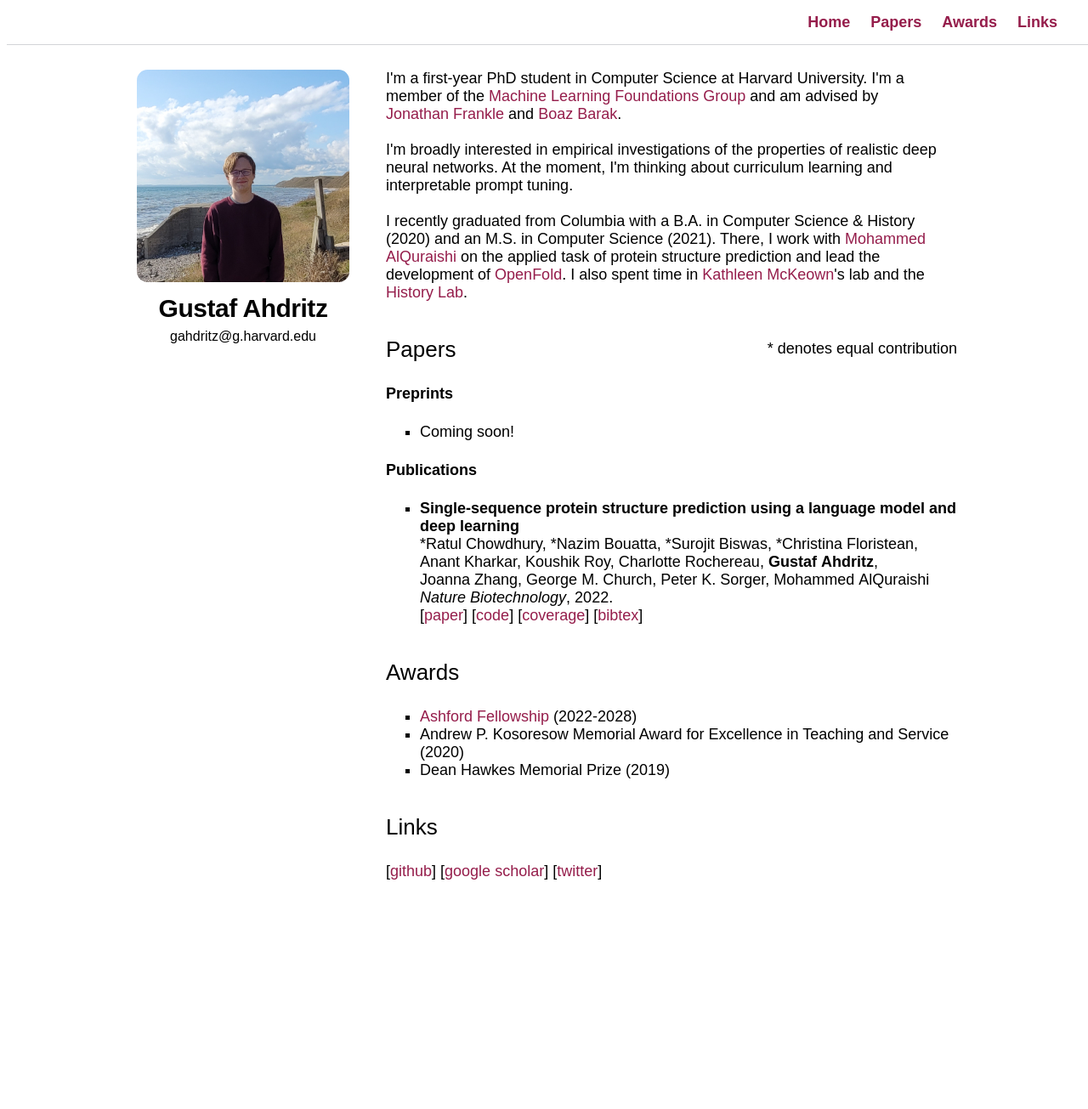
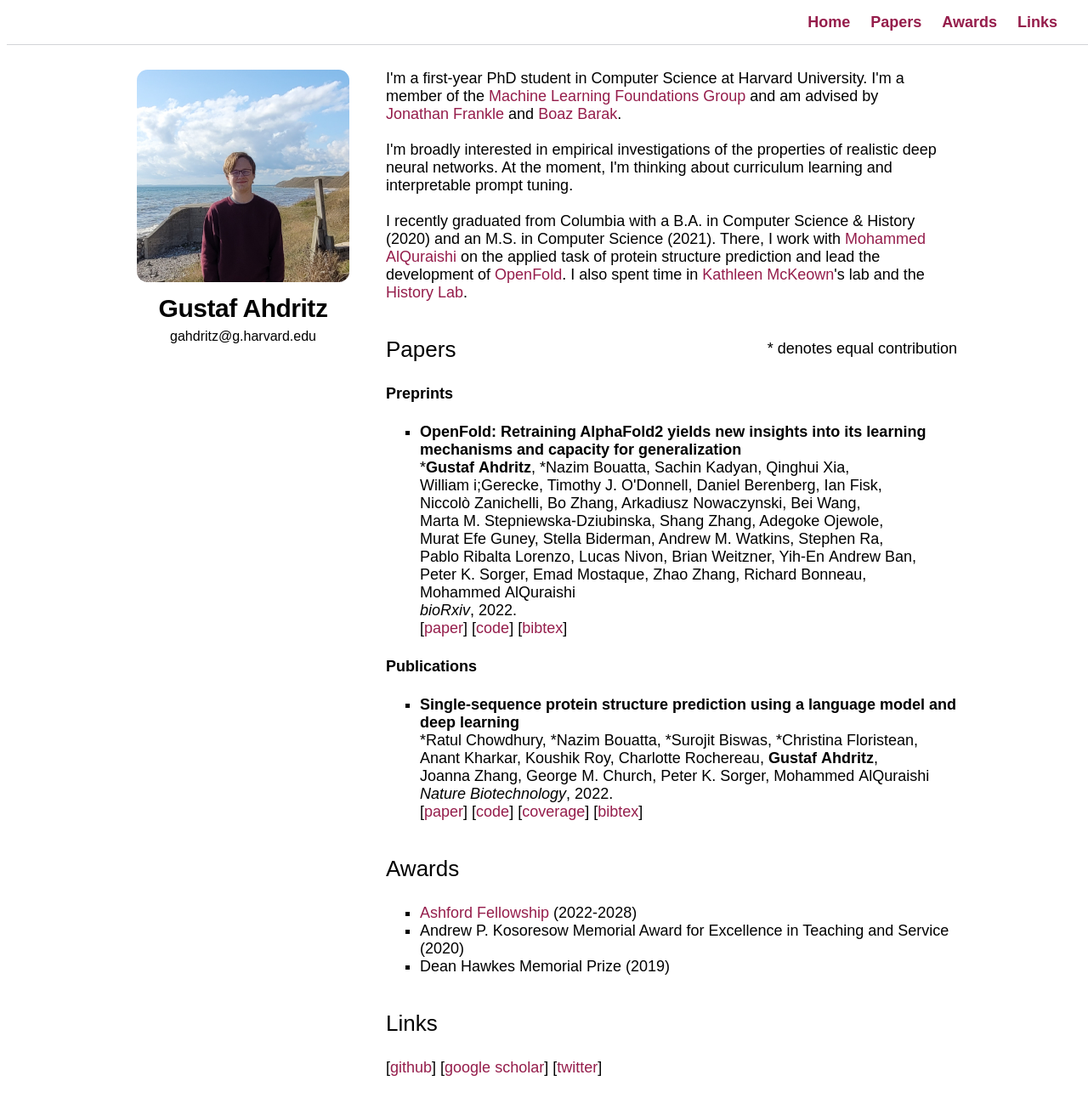
Before and after one commit to gahdritz/gahdritz.github.io, a Jekyll site: the page built from index.html, in a window 1280 px wide and 1341 px high. Shown: the top 1305 px of the window at 85% size. Built offline with Jekyll 4.4.1, drawn with Linux system fonts in a browser that asks for light colours; some web fonts are replaced.

Commit message:
Add OpenFold

```diff
--- a/index.html
+++ b/index.html
@@ -28,7 +28,42 @@ layout: default
 
     <h4><span>Preprints</span></h4>
     <ul style="list-style-type:square">
-        <li> Coming soon!
+        <li><b><span>OpenFold: Retraining AlphaFold2 yields new insights into its learning mechanisms and capacity for generalization</span></b>
+            <br>
+            <span class="ast"></span><b>Gustaf&nbsp;Ahdritz</b>,
+            <span class="ast"></span>Nazim&nbsp;Bouatta,
+            Sachin&nbsp;Kadyan,
+            Qinghui&nbsp;Xia,
+            William&nbspi;Gerecke,
+            Timothy&nbsp;J.&nbsp;O'Donnell,
+            Daniel&nbsp;Berenberg,
+            Ian&nbsp;Fisk,
+            Niccolò&nbsp;Zanichelli,
+            Bo&nbsp;Zhang,
+            Arkadiusz&nbsp;Nowaczynski,
+            Bei&nbsp;Wang,
+            Marta&nbsp;M.&nbsp;Stepniewska-Dziubinska,
+            Shang&nbsp;Zhang,
+            Adegoke&nbsp;Ojewole,
+            Murat&nbsp;Efe&nbsp;Guney,
+            Stella&nbsp;Biderman,
+            Andrew&nbsp;M.&nbsp;Watkins,
+            Stephen&nbsp;Ra,
+            Pablo&nbsp;Ribalta&nbsp;Lorenzo,
+            Lucas&nbsp;Nivon,
+            Brian&nbsp;Weitzner,
+            Yih-En&nbsp;Andrew&nbsp;Ban,
+            Peter&nbsp;K.&nbsp;Sorger,
+            Emad&nbsp;Mostaque,
+            Zhao&nbsp;Zhang,
+            Richard&nbsp;Bonneau,
+            Mohammed&nbsp;AlQuraishi
+            <br>
+            <span><em>bioRxiv</em>, 2022.</span>
+            <br>
+            [<a href="https://www.biorxiv.org/content/10.1101/2022.11.20.517210">paper</a>]
+            [<a href="https://www.github.com/aqlaboratory/openfold">code</a>]
+            [<a href="/bibtex/openfold.bib">bibtex</a>]
     </ul>
 
     <h4><span>Publications</span></h4>
```
Also changed, not shown: bibtex/openfold.bib (added, +12 -0 lines), 1 other file.
